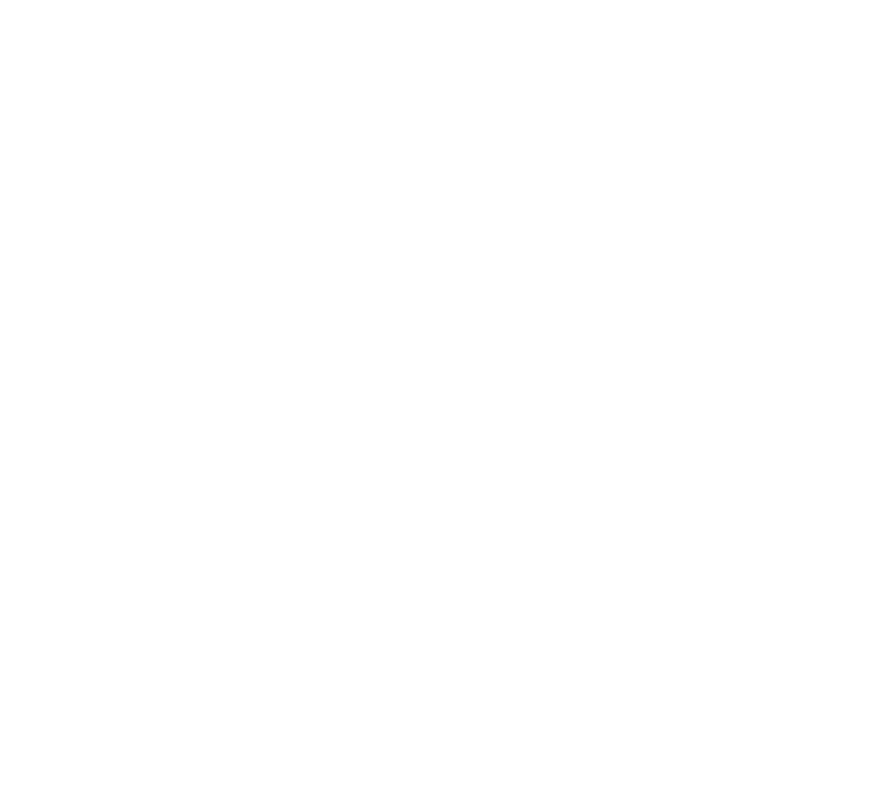
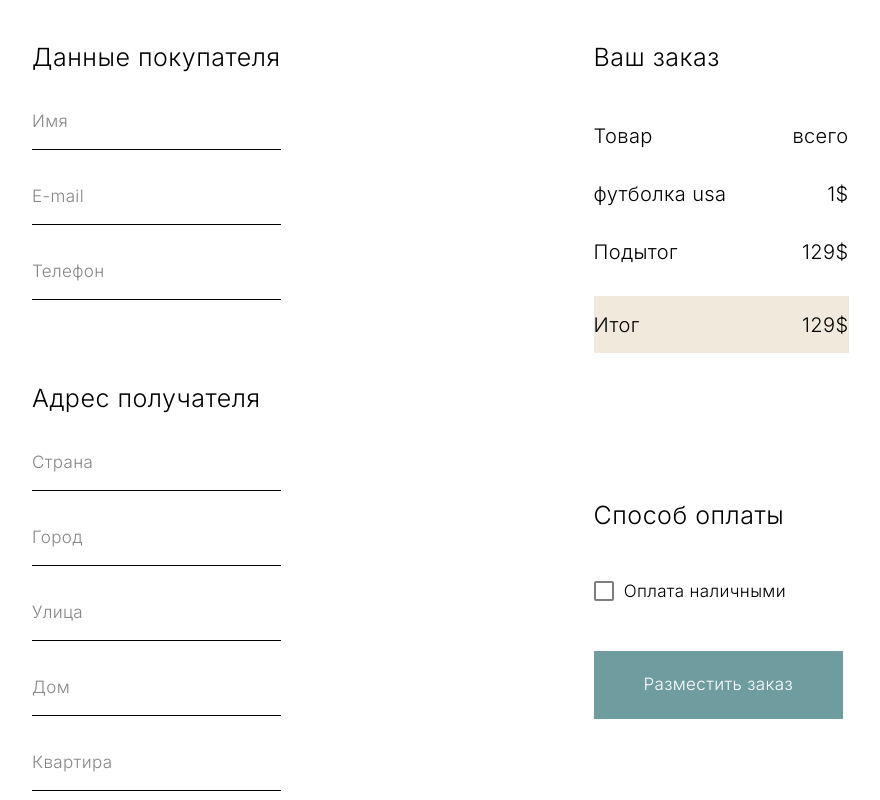
Before and after one commit to fermer123/test, a React (Create React App) app: page /ordering in a window 1280 px wide. Shown: the part 560-1360 px from the top of the page, without its empty margins (58-938 px from the left). Before the commit the page ends 800 px from the top, so only its background shows below. Built offline with nearby package versions, Linux system fonts and the light colour scheme; data requests are answered from the project's data file.

Commit message:
order css

```diff
--- a/src/components/Layout.jsx
+++ b/src/components/Layout.jsx
@@ -11,6 +11,7 @@
 import Register from '../pages/Register/Register';
 import Profile from '../pages/Profile/Profile';
 import Product from '../pages/Product/Product';
+import Oredering from '../pages/Ordering/Oredering';
 
 const Layout = () => {
   const location = useLocation();
@@ -32,6 +33,7 @@
         <Route path='/login' element={<Login />} />
         <Route path='/register' element={<Register />} />
         <Route path='/profile' element={<Profile />} />
+        <Route path='/ordering' element={<Oredering />} />
         <Route path='*' element={<NotFound />} />
       </Routes>
       {location.pathname === '/login' || location.pathname === '/register' ? (
--- /dev/null
+++ b/src/pages/Ordering/Oredering.jsx
@@ -0,0 +1,77 @@
+import { NavLink } from 'react-router-dom';
+import style from './Oredering.module.scss';
+import { useInput } from '../../components/input/input';
+
+const Oredering = () => {
+  const name = useInput();
+  const email = useInput();
+  const number = useInput();
+  const country = useInput();
+  const city = useInput();
+  const street = useInput();
+  const house = useInput();
+  const apartment = useInput();
+  const commets = useInput();
+
+  return (
+    <div className='container'>
+      <h2 style={{ marginBottom: '26px', maxWidth: '100%' }} className='title'>
+        Оформление заказа
+      </h2>
+      <div style={{ marginBottom: '214px' }}>
+        <NavLink to='/'>Главная</NavLink> - оформление заказа
+      </div>
+      <div className={style.oredering}>
+        <div className={style.ordering_data}>
+          <div className={style.customer_data}>
+            <h3>данные покупателя</h3>
+            <input placeholder='Имя' {...name} />
+            <input placeholder='E-mail' {...email} />
+            <input placeholder='Телефон' {...number} />
+          </div>
+          <div className={style.customer_data}>
+            <h3>адрес получателя</h3>
+            <input placeholder='Страна' {...country} />
+            <input placeholder='Город' {...city} />
+            <input placeholder='Улица' {...street} />
+            <input placeholder='Дом' {...house} />
+            <input placeholder='Квартира' {...apartment} />
+          </div>
+          <div className={style.customer_data_coments}>
+            <h3>комментарии</h3>
+            <input placeholder='Commets' {...commets} />
+          </div>
+        </div>
+        <div className={style.my_order}>
+          <h3>ваш заказ</h3>
+          <ul className={style.my_order_list}>
+            <li>
+              <p>Товар</p>
+              <p>всего</p>
+            </li>
+            <li>
+              <p>футболка usa</p>
+              <p>1$</p>
+            </li>
+            <li>
+              <p>Подытог</p>
+              <p>129$</p>
+            </li>
+            <li>
+              <p>Итог</p>
+              <p>129$</p>
+            </li>
+          </ul>
+          <div className={style.pay_method}>
+            <h3>Способ оплаты</h3>
+            <input type='checkbox' />
+            <span>Оплата наличными</span>
+            <button>Разместить заказ</button>
+          </div>
+        </div>
+      </div>
+    </div>
+  );
+};
+
+export default Oredering;
--- /dev/null
+++ b/src/pages/Ordering/Oredering.module.scss
@@ -0,0 +1,154 @@
+a {
+  text-decoration: none;
+  color: #919191;
+  &:hover {
+    text-decoration: underline;
+  }
+}
+
+.oredering {
+  display: flex;
+  flex-direction: row;
+  gap: 313px;
+  h3 {
+    font-weight: 500;
+    font-size: 25px;
+    line-height: 140%;
+    letter-spacing: 0.02em;
+    color: #000000;
+    &::first-letter {
+      text-transform: uppercase;
+    }
+  }
+  .ordering_data {
+    display: flex;
+    flex-direction: column;
+
+    input {
+      max-width: 350px;
+      min-height: 40px;
+      outline: none;
+      border: none;
+      border-bottom: 1px solid;
+      font-size: 17px;
+      line-height: 140%;
+      letter-spacing: 0.02em;
+      color: #000000;
+      padding-bottom: 15px;
+      &::placeholder {
+        font-weight: 500;
+        font-size: 17px;
+        line-height: 140%;
+        letter-spacing: 0.02em;
+        color: #868686;
+      }
+    }
+    .customer_data {
+      display: flex;
+      flex-direction: column;
+      gap: 35px;
+      margin-bottom: 81px;
+    }
+    .customer_data_coments {
+      display: flex;
+      flex-direction: column;
+      gap: 35px;
+      margin-bottom: 130px;
+      input {
+        min-height: 134px;
+      }
+    }
+  }
+  .my_order {
+    display: flex;
+    flex-direction: column;
+    h3 {
+      margin-bottom: 47px;
+    }
+    ul {
+      display: flex;
+      flex-direction: column;
+      gap: 30px;
+      width: 255px;
+      margin-bottom: 145px;
+      li {
+        display: flex;
+        flex-direction: row;
+        justify-content: space-between;
+        flex-wrap: wrap;
+        font-weight: 500;
+        font-size: 20px;
+        line-height: 140%;
+        letter-spacing: 0.02em;
+        color: #000000;
+        min-height: 24px;
+        align-items: center;
+        &:last-child {
+          background-color: #f1eadc;
+          min-height: 57px;
+        }
+      }
+    }
+  }
+  .pay_method {
+    span {
+      font-weight: 500;
+      font-size: 17px;
+      line-height: 140%;
+      letter-spacing: 0.02em;
+      color: #000000;
+    }
+    button {
+      margin-top: 47px;
+      font-weight: 400;
+      font-size: 17px;
+      line-height: 138.9%;
+      text-align: center;
+      letter-spacing: 0.02em;
+      color: #ffffff;
+      display: block;
+      padding: 22px 50px;
+      background-color: #6e9c9f;
+      border: none;
+    }
+  }
+}
+input[type='checkbox'] {
+  position: relative;
+  border: 2px solid #000;
+  border-radius: 2px;
+  background: none;
+  cursor: pointer;
+  line-height: 0;
+  margin: 0 0.6em 0 0;
+  outline: 0;
+  padding: 0 !important;
+  vertical-align: text-top;
+  height: 20px;
+  width: 20px;
+  -webkit-appearance: none;
+  opacity: 0.5;
+}
+
+input[type='checkbox']:hover {
+  opacity: 1;
+}
+
+input[type='checkbox']:checked {
+  background-color: #000;
+  opacity: 1;
+}
+
+input[type='checkbox']:before {
+  content: '';
+  position: absolute;
+  right: 50%;
+  top: 50%;
+  width: 4px;
+  height: 10px;
+  border: solid #fff;
+  border-width: 0 2px 2px 0;
+  margin: -1px -1px 0 -1px;
+  transform: rotate(45deg) translate(-50%, -50%);
+  z-index: 2;
+}
```
